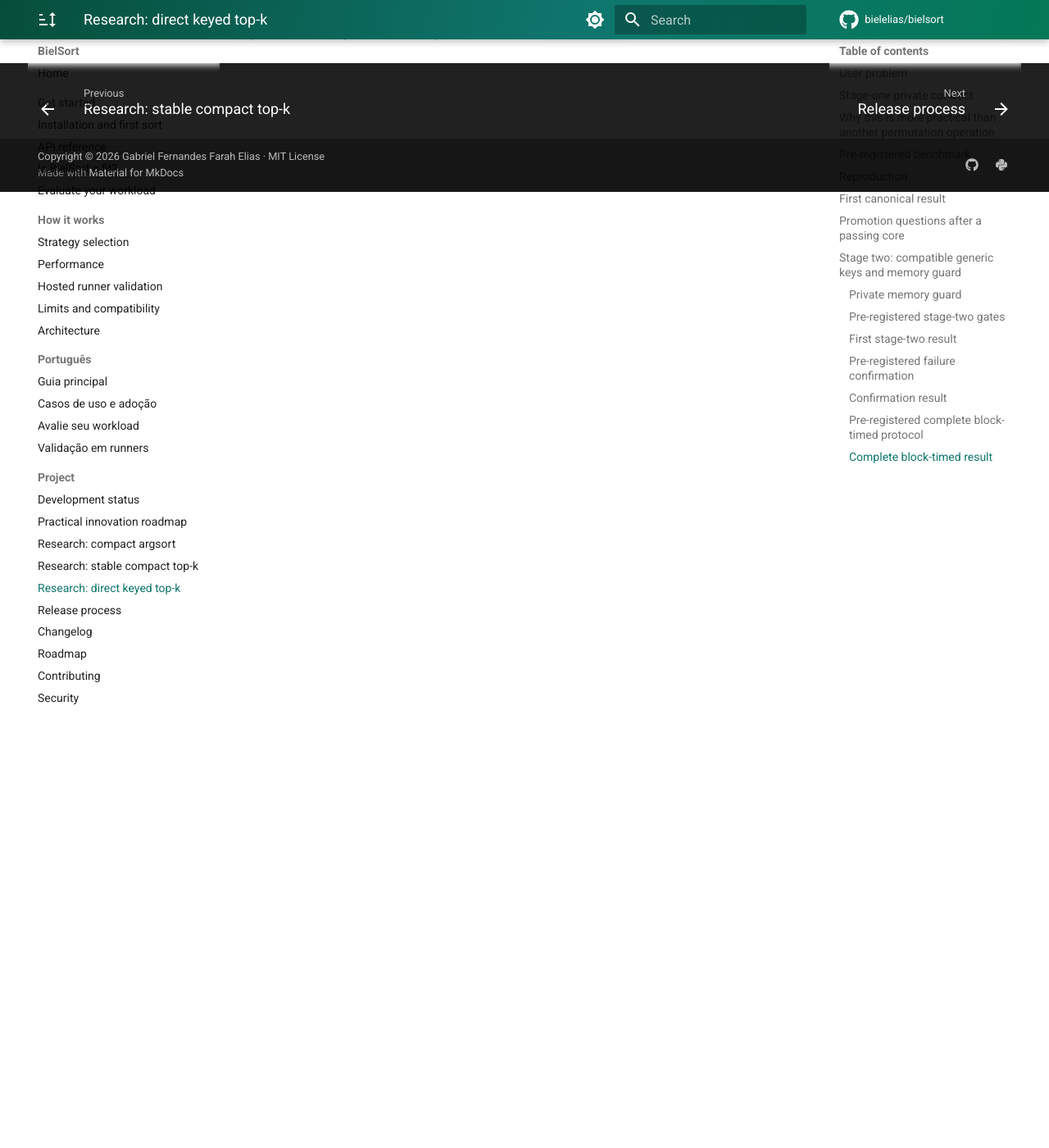
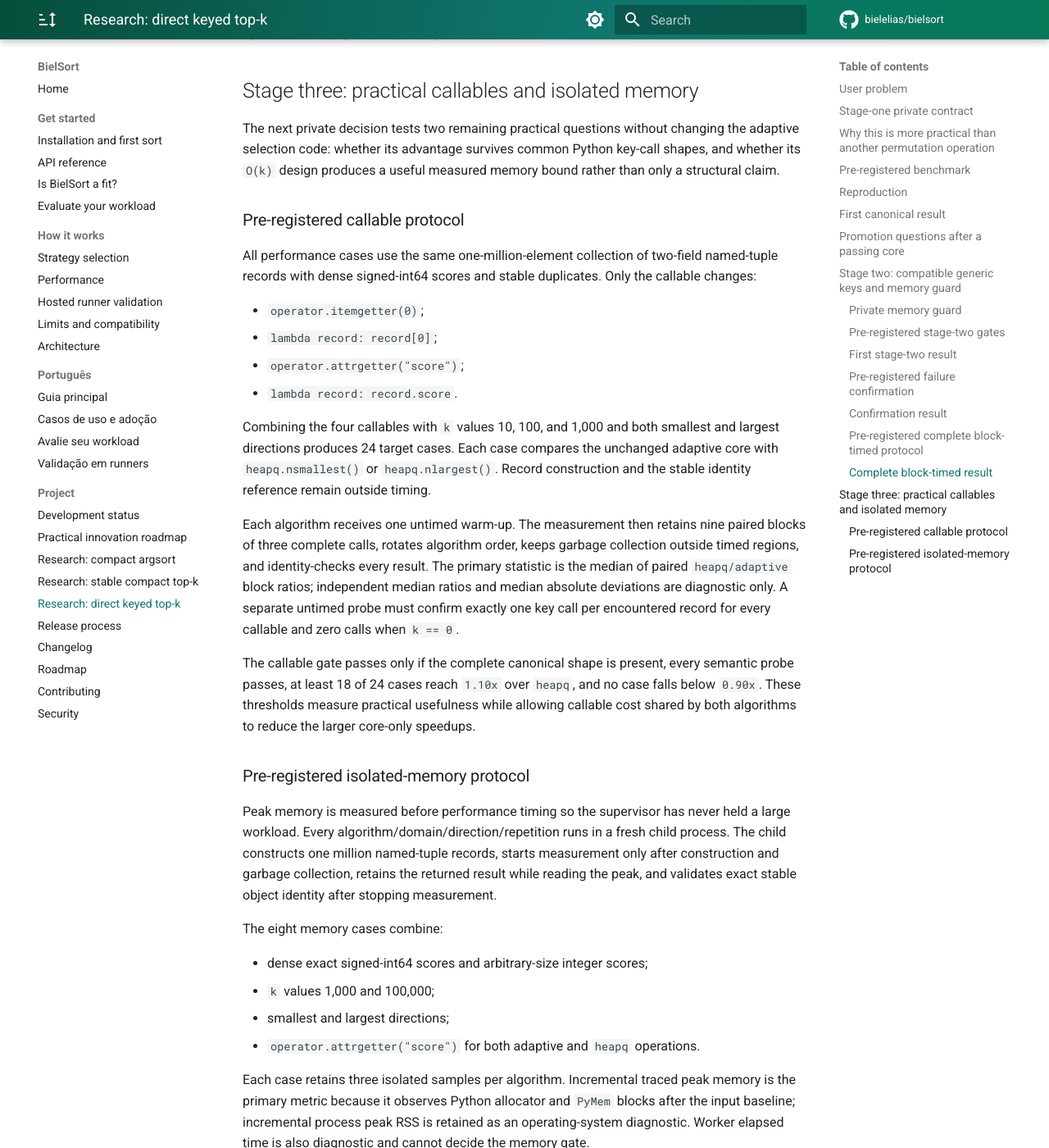
Before and after one commit to bielelias/bielsort, an MkDocs documentation site: the page built from docs/keyed-topk-research.md, in a window 1280 px wide and 1400 px high, scrolled down 7869 px. Shown: the whole window at 82% size. Built offline with MkDocs 1.6.1 and Material for MkDocs 9.7.7, drawn with Linux system fonts in a browser that asks for light colours; comment, search, counter and statistics services are not loaded; some of the changed text lies outside the part shown.

Commit message:
Pre-register practical keyed top-k gates

````diff
--- a/docs/keyed-topk-research.md
+++ b/docs/keyed-topk-research.md
@@ -347,3 +347,89 @@ The [versioned complete result](https://github.com/bielelias/bielsort/blob/resea
 preserves all samples and links the earlier failed gate independently. The
 pass authorizes common-callable and isolated-memory experiments only; the
 operation and dispatcher remain private.
+
+## Stage three: practical callables and isolated memory
+
+The next private decision tests two remaining practical questions without
+changing the adaptive selection code: whether its advantage survives common
+Python key-call shapes, and whether its `O(k)` design produces a useful
+measured memory bound rather than only a structural claim.
+
+### Pre-registered callable protocol
+
+All performance cases use the same one-million-element collection of
+two-field named-tuple records with dense signed-int64 scores and stable
+duplicates. Only the callable changes:
+
+- `operator.itemgetter(0)`;
+- `lambda record: record[0]`;
+- `operator.attrgetter("score")`;
+- `lambda record: record.score`.
+
+Combining the four callables with `k` values 10, 100, and 1,000 and both
+smallest and largest directions produces 24 target cases. Each case compares
+the unchanged adaptive core with `heapq.nsmallest()` or `heapq.nlargest()`.
+Record construction and the stable identity reference remain outside timing.
+
+Each algorithm receives one untimed warm-up. The measurement then retains
+nine paired blocks of three complete calls, rotates algorithm order, keeps
+garbage collection outside timed regions, and identity-checks every result.
+The primary statistic is the median of paired `heapq/adaptive` block ratios;
+independent median ratios and median absolute deviations are diagnostic only.
+A separate untimed probe must confirm exactly one key call per encountered
+record for every callable and zero calls when `k == 0`.
+
+The callable gate passes only if the complete canonical shape is present,
+every semantic probe passes, at least 18 of 24 cases reach `1.10x` over
+`heapq`, and no case falls below `0.90x`. These thresholds measure practical
+usefulness while allowing callable cost shared by both algorithms to reduce
+the larger core-only speedups.
+
+### Pre-registered isolated-memory protocol
+
+Peak memory is measured before performance timing so the supervisor has never
+held a large workload. Every algorithm/domain/direction/repetition runs in a
+fresh child process. The child constructs one million named-tuple records,
+starts measurement only after construction and garbage collection, retains
+the returned result while reading the peak, and validates exact stable object
+identity after stopping measurement.
+
+The eight memory cases combine:
+
+- dense exact signed-int64 scores and arbitrary-size integer scores;
+- `k` values 1,000 and 100,000;
+- smallest and largest directions;
+- `operator.attrgetter("score")` for both adaptive and `heapq` operations.
+
+Each case retains three isolated samples per algorithm. Incremental traced
+peak memory is the primary metric because it observes Python allocator and
+`PyMem` blocks after the input baseline; incremental process peak RSS is
+retained as an operating-system diagnostic. Worker elapsed time is also
+diagnostic and cannot decide the memory gate.
+
+The memory gate requires a measurable median traced peak for every comparator,
+no adaptive/comparator median ratio above `1.25x`, and at least two of the four
+`k=100,000` cases at or below `0.80x`. Code inspection and the existing guard
+must still confirm at most `O(k)` retained key objects/native entries and no
+`O(n)` key array for reusable inputs. RSS values are reported honestly but
+cannot fail the gate because allocator high-water behavior is platform
+dependent.
+
+Both callable and memory gates must pass before a private promotion review.
+Passing would authorize an API proposal and build-only wheel validation, not
+a public symbol, version bump, tag, merge, or package release. Thresholds and
+canonical shapes will not change after measurement, and a failed result will
+remain versioned.
+
+```bash
+python -m benchmarks.keyed_topk_practical \
+  --time-size 1000000 \
+  --memory-size 1000000 \
+  -k 10 100 1000 \
+  --time-blocks 9 \
+  --calls-per-block 3 \
+  --memory-k 1000 100000 \
+  --memory-repetitions 3 \
+  --implementation-commit COMMIT_SHA \
+  --json-output adaptive-keyed-topk-practical.json
+```
````
Also changed, not shown: ROADMAP.md (+6 -2 lines).
